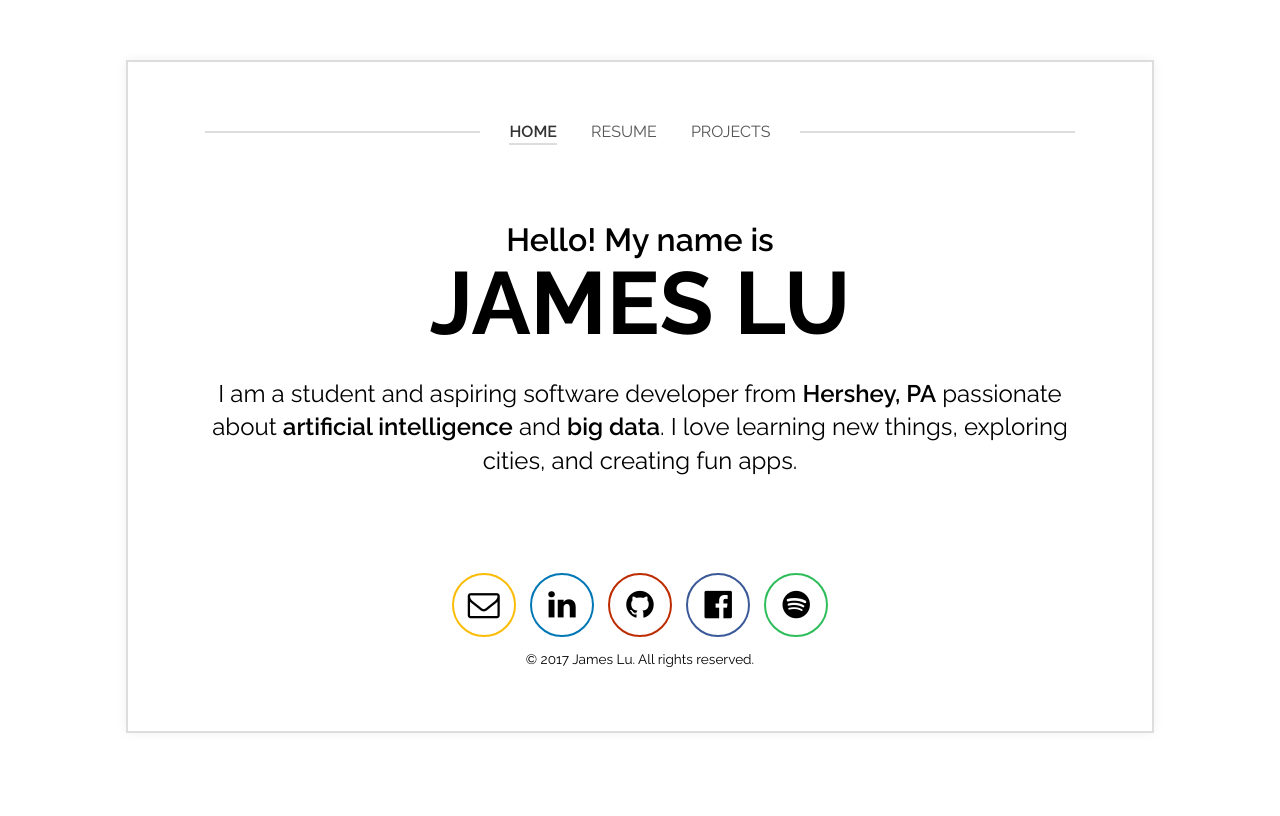
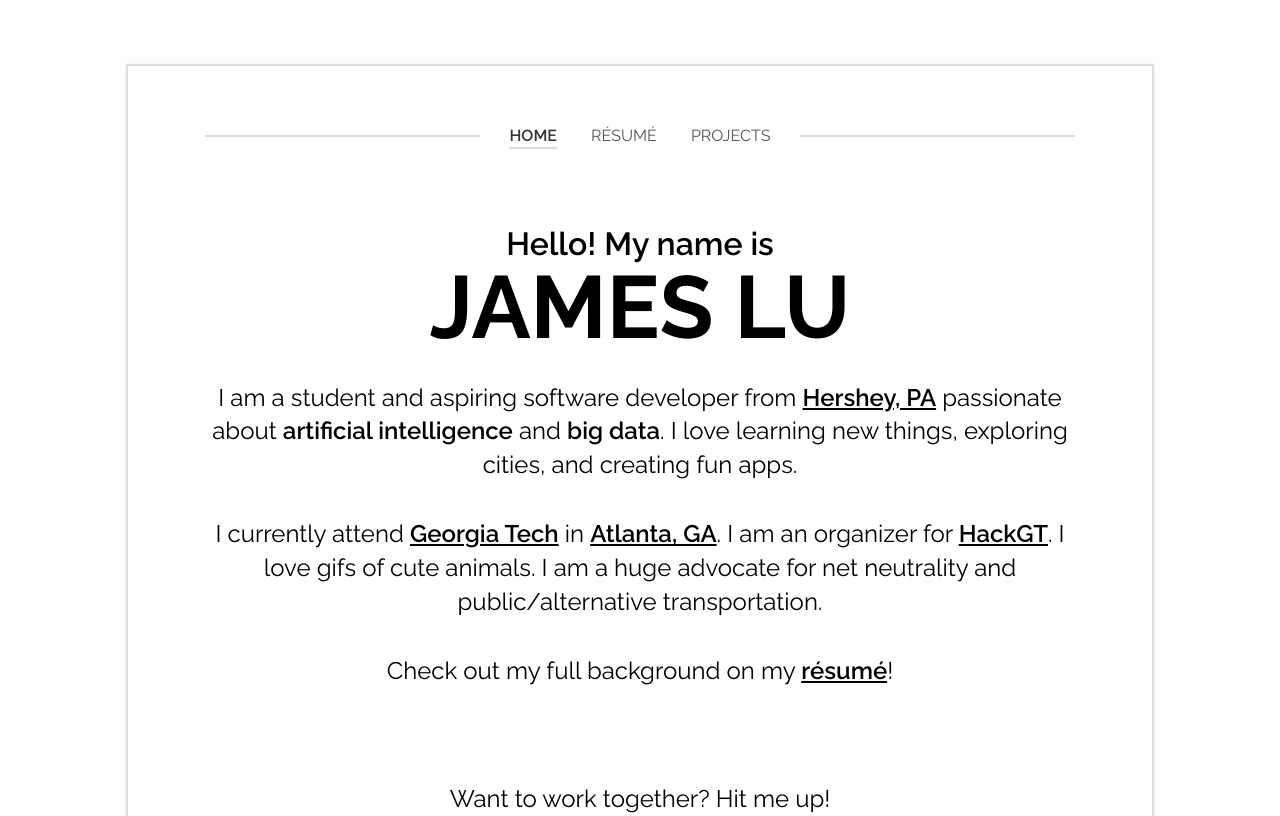
Before and after one commit to NameThatFollows/website, a plain HTML site: page index.html in a window 1280 px wide. Shown: the top 816 px of the page. Drawn offline with Linux system fonts and the light colour scheme.

Commit message:
Added content to home. Clarified social icons

```diff
--- a/css/input.scss
+++ b/css/input.scss
@@ -128,11 +128,16 @@ span.bold {
             width: 85%;
             font-size: 150%;
         }
+
+        a {
+            color: #000000;
+            font-weight: 600;
+        }
     }
 
     section#footer {
         span {
-            margin: 5em auto 1em;
+            margin: 4em auto 1em;
 
             a {
                 i {
@@ -204,8 +209,13 @@ span.bold {
         }
 
         p {
+            font-size: 150%;
+            margin: 1em auto .5em;
+        }
+
+        p.copy {
             font-size: 85%;
-            margin: 1em auto;
+            margin: 5em auto 1em;
         }
 
         display: block;
@@ -239,7 +249,7 @@ span.bold {
     div.content {
         border: 2px solid $secondary-color;
         max-width: 1024px;
-        margin: 60px auto 0;
+        margin: 4em auto;
 
         -webkit-box-shadow: 0 0 20px #F0F0F0;
         -moz-box-shadow: 0 0 10px #F0F0F0;
@@ -257,6 +267,6 @@ span.bold {
     }
 
     section#footer {
-        margin: 6em auto 4em;
+        margin: 6em auto 2em;
     }
 }
--- a/index.html
+++ b/index.html
@@ -16,7 +16,7 @@
             <nav>
                 <ul>
                     <li><a href="./index.html" class="active">Home</a></li>
-                    <li><a href="./resume.html">Resume</a></li>
+                    <li><a href="./resume.html">Résumé</a></li>
                     <li><a href="./projects.html">Projects</a></li>
                 </ul>
                 <span></span>
@@ -28,23 +28,23 @@
                     <h1>JAMES LU</h1>
                 </header>
 
-                <p>I am a student and aspiring software developer from <span class="bold">Hershey, PA</span> passionate about <span class="bold">artificial intelligence</span> and <span class="bold">big data</span>. I love learning new things, exploring cities, and creating fun apps.</p>
-            </section>
+                <p>I am a student and aspiring software developer from <a href="https://goo.gl/maps/8wMJp7oimH72" target="blank">Hershey, PA</a> passionate about <span class="bold">artificial intelligence</span> and <span class="bold">big data</span>. I love learning new things, exploring cities, and creating fun apps.</p>
 
+                <p>I currently attend <a href="http://www.gatech.edu" target="blank">Georgia Tech</a> in <a href="https://goo.gl/maps/9cDs11jx2ED2" target="blank">Atlanta, GA</a>. I am an organizer for <a href="http://hackgt.com" target="blank">HackGT</a>. I love gifs of cute animals. I am a huge advocate for net neutrality and public/alternative transportation.  </p>
 
-            <section id="social">
-
+                <p>Check out my full background on my <a href="./resume.html">résumé</a>!</p>
             </section>
 
             <section id="footer">
                 <span>
+                    <p>Want to work together? Hit me up!</p>
                     <a href="mailto:hello@jamesjlu.com" target="blank"><i class="fa fa-envelope-o fa-2x" aria-hidden="true"></i></a>
                     <a href="https://www.linkedin.com/in/namethatfollows" target="blank"><i class="fa fa-linkedin fa-2x" aria-hidden="true"></i></a>
                     <a href="https://www.github.com/namethatfollows" target="blank"><i class="fa fa-github fa-2x" aria-hidden="true"></i></a>
                     <a href="https://www.facebook.com/namethatfollows" target="blank"><i class="fa fa-facebook-official fa-2x" aria-hidden="true"></i></a>
                     <a href="https://open.spotify.com/user/namethatfollows/playlist/0TVyL84J2PeAxLIa0K9dQj" target="blank"><i class="fa fa-spotify fa-2x" aria-hidden="true"></i></a>
                 </span>
-                <p>&copy; 2017 James Lu. All rights reserved.</p>
+                <p class="copy">&copy; 2017 James Lu. All rights reserved.</p>
             </section>
         </div>
     </body>
```
Also changed, not shown: projects.html (+4 -5 lines), resume.html (+5 -6 lines), css/style.css, 1 other file.
